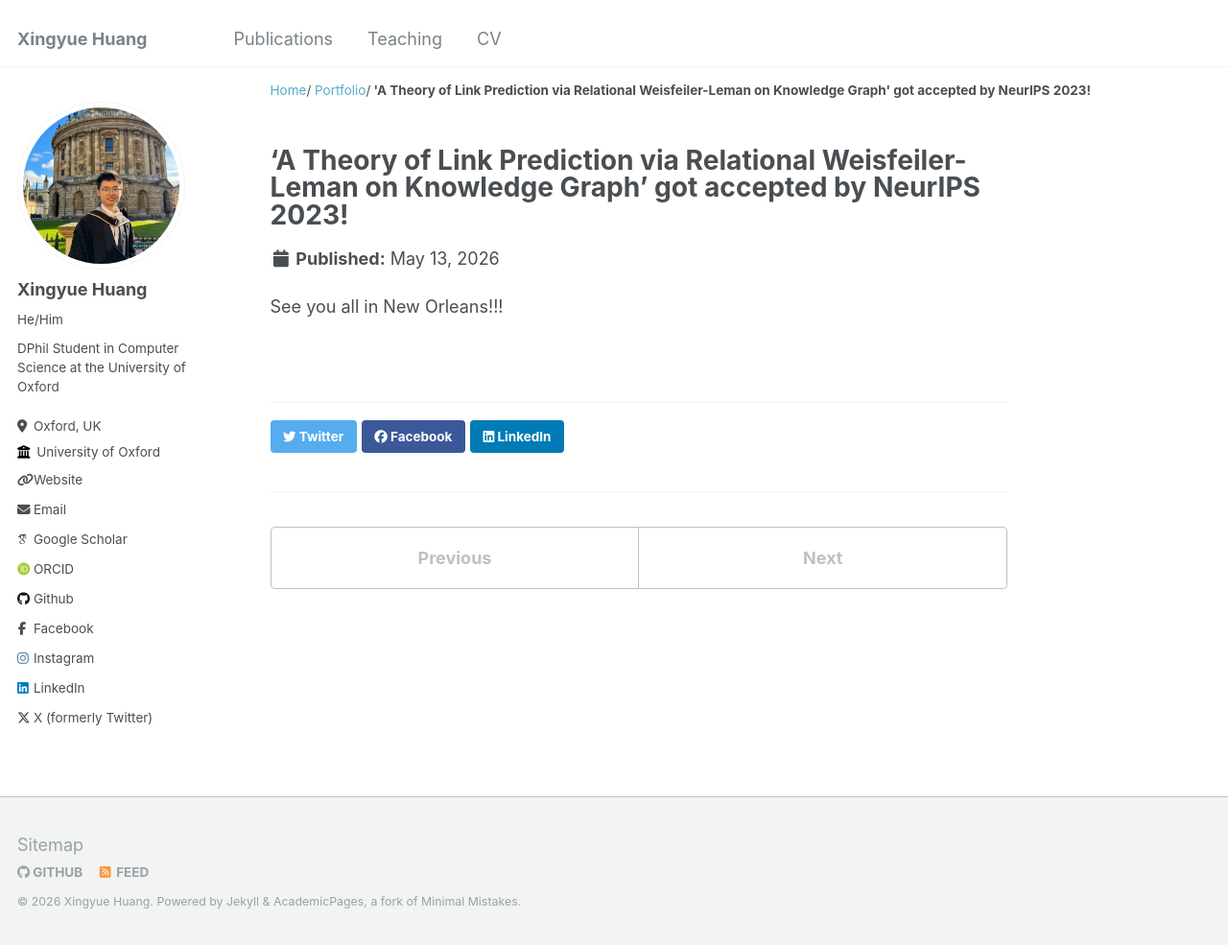
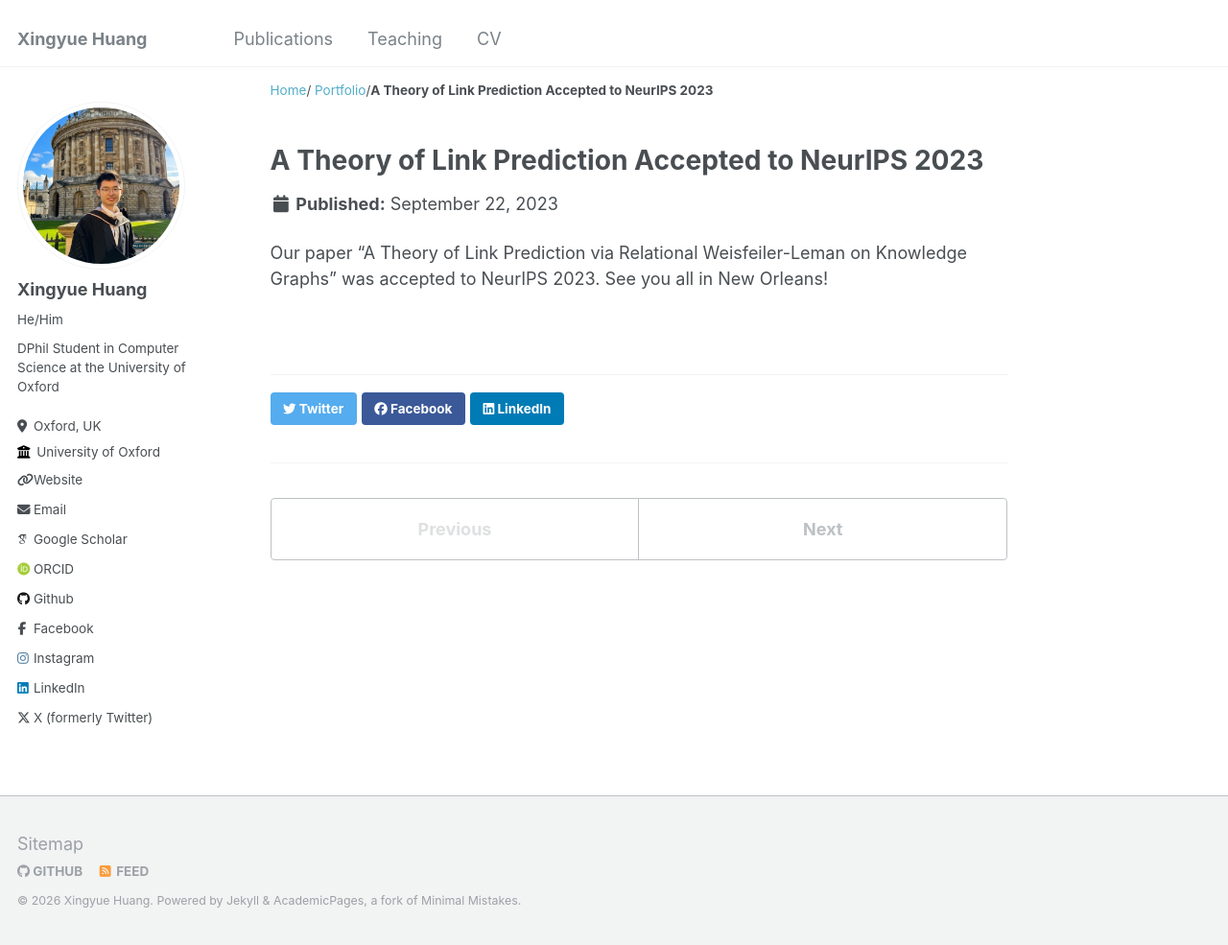
Before and after one commit to HxyScotthuang/HxyScotthuang.github.io, a Jekyll site: the page built from _portfolio/nips2023.md, in a window 1280 px wide and 985 px high. Shown: the whole window at 96% size. Built offline with Jekyll 4.4.1, drawn with Linux system fonts in a browser that asks for light colours; some web fonts are replaced.

Commit message:
chore: add dates to older news items
Co-authored-by: Cursor <cursoragent@cursor.com>

```diff
--- a/_portfolio/nips2023.md
+++ b/_portfolio/nips2023.md
@@ -1,7 +1,8 @@
 ---
-title: " 'A Theory of Link Prediction via Relational Weisfeiler-Leman on Knowledge Graph' got accepted by NeurIPS 2023!"
-excerpt: ""
+title: "A Theory of Link Prediction Accepted to NeurIPS 2023"
+excerpt: "Our paper \"A Theory of Link Prediction via Relational Weisfeiler-Leman on Knowledge Graphs\" was accepted to NeurIPS 2023."
 collection: portfolio
+date: 2023-09-22
 ---
 
-See you all in New Orleans!!!
+Our paper "A Theory of Link Prediction via Relational Weisfeiler-Leman on Knowledge Graphs" was accepted to NeurIPS 2023. See you all in New Orleans!
```
Also changed, not shown: _portfolio/iclr2025.md (+5 -2 lines), _portfolio/icml2024.md (+4 -3 lines), _portfolio/ieeetc.md (+5 -2 lines), _portfolio/log24.md (+5 -2 lines), _portfolio/neurips-2024-line-graph-workshop.md (added, +8 -0 lines).
